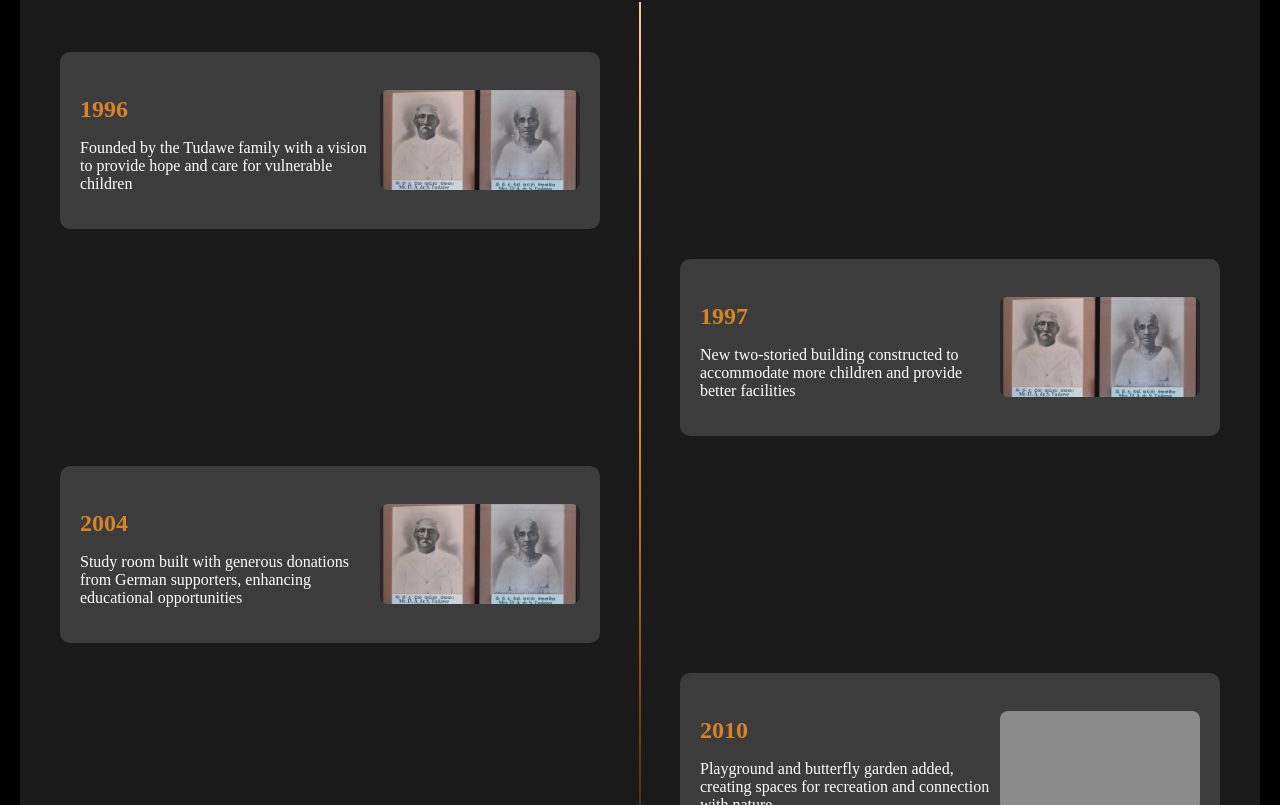
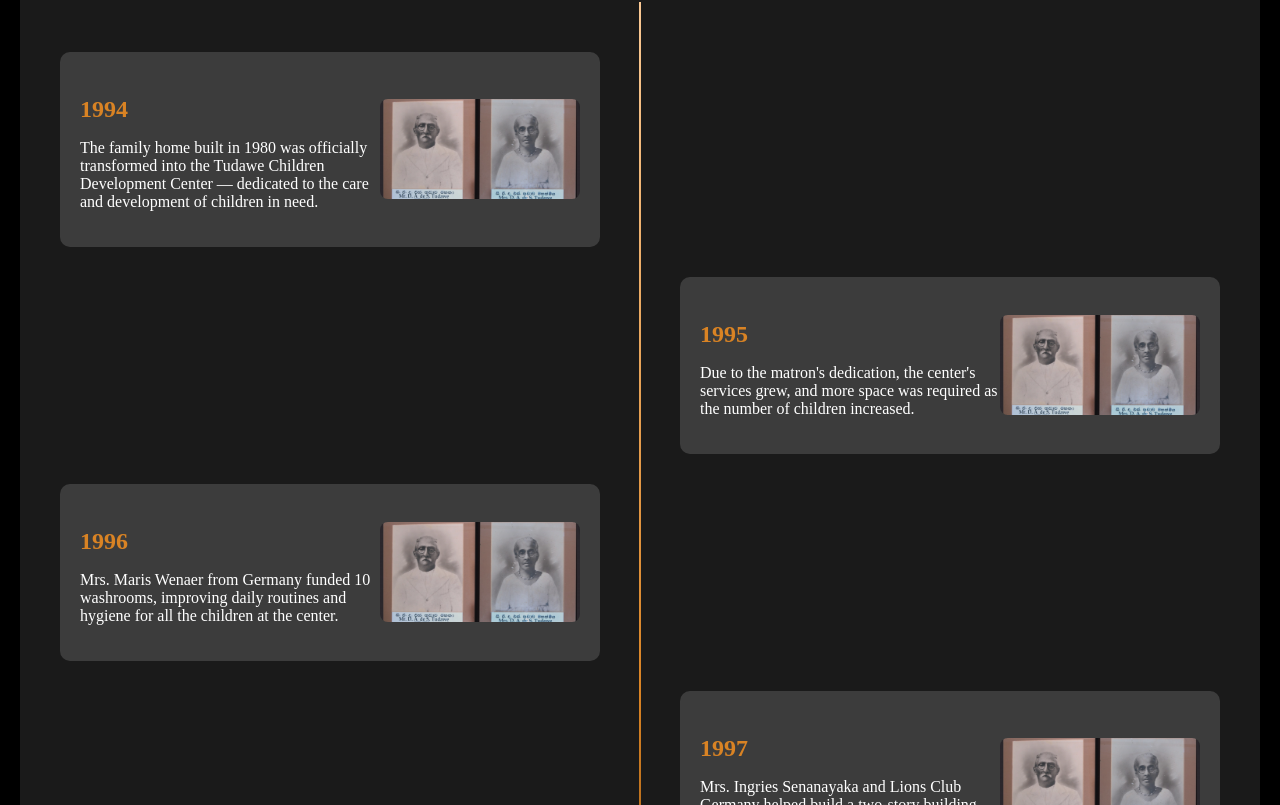
Before and after one commit to Dulan19/Thudawa_Website, a React (Create React App) app: page /Aboutus in a window 1280 px wide. Shown: the part 1455-2260 px from the top of the page. Built offline with nearby package versions, Linux system fonts and the light colour scheme; grey boxes are pictures that could not be loaded.

Commit message:
upgraded about us.,

```diff
--- a/src/pages/Aboutus.jsx
+++ b/src/pages/Aboutus.jsx
@@ -47,8 +47,29 @@ function Aboutus() {
               <div className="timeline-item">
                 <div className="timeline-content">
                   <div className="timeline-text">
+                    <h3>1994</h3>
+                    <p>The family home built in 1980 was officially transformed into the Tudawe Children Development
+                      Center — dedicated to the care and development of children in need.</p>
+                  </div>
+                  <div className="timeline-image-container timeline-image-1996"></div>
+                </div>
+              </div>
+              <div className="timeline-item">
+                <div className="timeline-content">
+                  <div className="timeline-text">
+                    <h3>1995</h3>
+                    <p>Due to the matron's dedication, the center's services grew, and more space was required as the
+                      number of children increased.</p>
+                  </div>
+                  <div className="timeline-image-container timeline-image-1996"></div>
+                </div>
+              </div>
+              <div className="timeline-item">
+                <div className="timeline-content">
+                  <div className="timeline-text">
                     <h3>1996</h3>
-                    <p>Founded by the Tudawe family with a vision to provide hope and care for vulnerable children</p>
+                    <p>Mrs. Maris Wenaer from Germany funded 10 washrooms, improving daily routines and hygiene for all
+                      the children at the center.</p>
                   </div>
                   <div className="timeline-image-container timeline-image-1996"></div>
                 </div>
@@ -58,7 +79,8 @@ function Aboutus() {
                   <div className="timeline-text">
                     <h3>1997</h3>
                     <p>
-                      New two-storied building constructed to accommodate more children and provide better facilities
+                      Mrs. Ingries Senanayaka and Lions Club Germany helped build a two-story building with new dorms, a
+                      library, and a computer room.
                     </p>
                   </div>
                   <div className="timeline-image-container timeline-image-1997"></div>
@@ -69,8 +91,8 @@ function Aboutus() {
                   <div className="timeline-text">
                     <h3>2004</h3>
                     <p>
-                      Study room built with generous donations from German supporters, enhancing educational
-                      opportunities
+                      Mrs. Silvia from Germany and Sunil's friends funded a dedicated Study Room – named 'Sumanasiri
+                      Perera Memorial Hall' – enhancing educational opportunities.
                     </p>
                   </div>
                   <div className="timeline-image-container timeline-image-2004"></div>
@@ -81,7 +103,8 @@ function Aboutus() {
                   <div className="timeline-text">
                     <h3>2010</h3>
                     <p>
-                      Playground and butterfly garden added, creating spaces for recreation and connection with nature
+                      Foreign and local donors helped build a swing set, slides, and a butterfly garden for play and
+                      joy, creating spaces for recreation and connection with nature.
                     </p>
                   </div>
                   <div className="timeline-image-container timeline-image-2010"></div>
```
